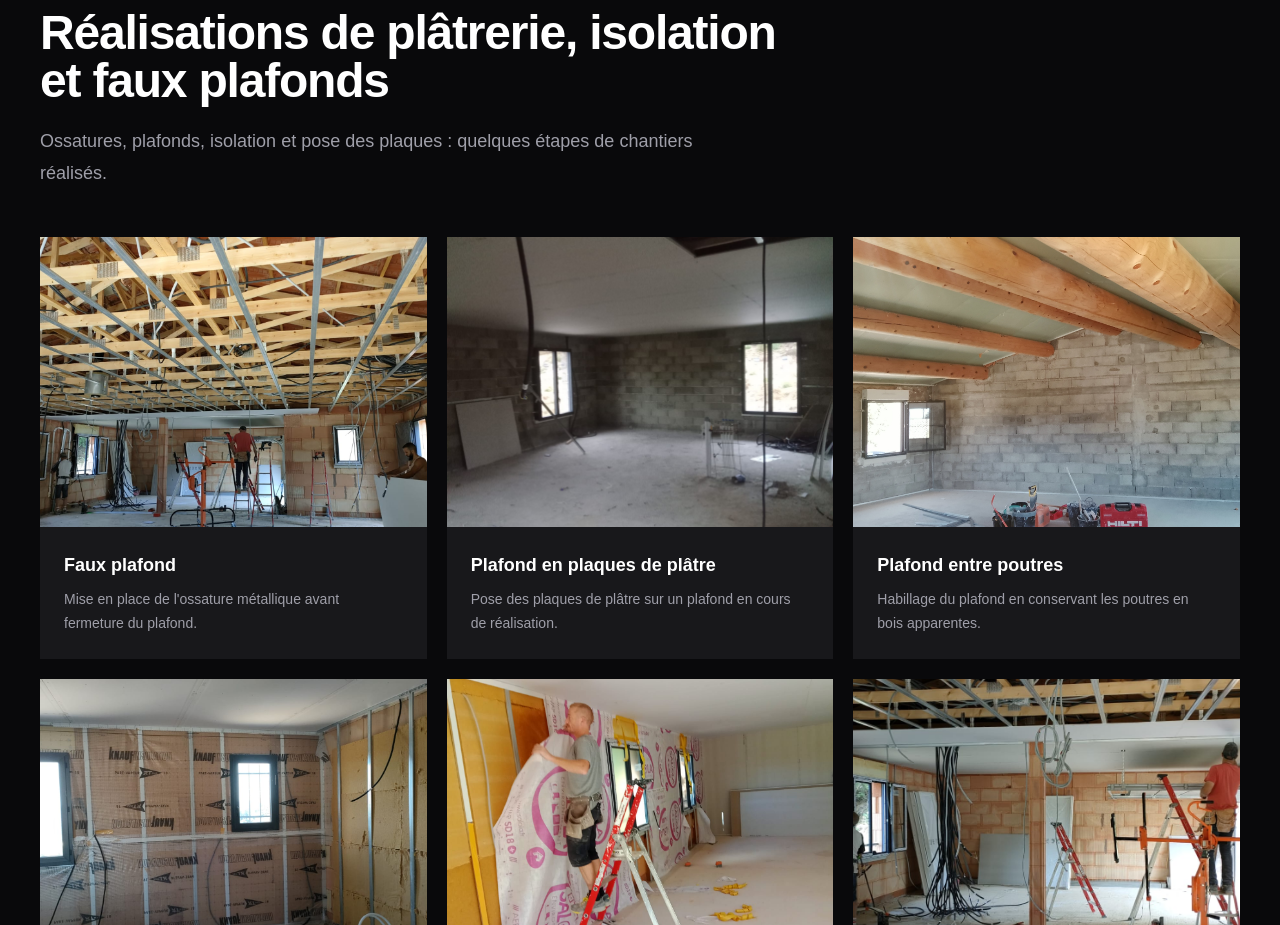
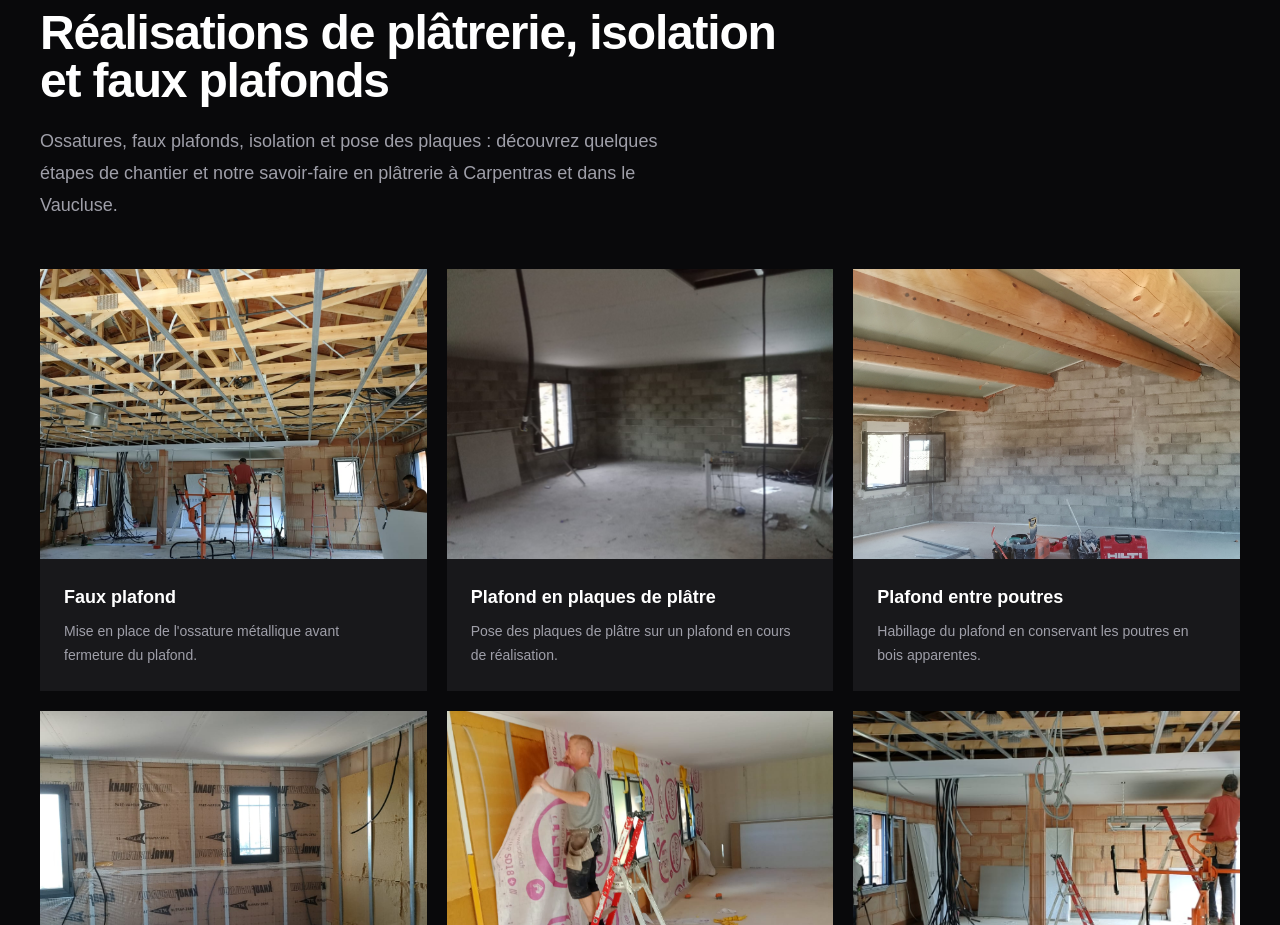
Before and after one commit to grouma84/vaucluse-amenagement-interieur, a Next.js app: page / in a window 1280 px wide. Shown: the part 2460-3385 px from the top of the page. Built offline with nearby package versions, Linux system fonts and the light colour scheme.

Commit message:
Improve local context in projects section

```diff
--- a/src/components/GalleryPreview.tsx
+++ b/src/components/GalleryPreview.tsx
@@ -25,8 +25,7 @@ export function GalleryPreview() {
           </h2>
 
           <p className="mt-5 max-w-2xl text-lg leading-8 text-zinc-400">
-            Ossatures, plafonds, isolation et pose des plaques : quelques étapes
-            de chantiers réalisés.
+            Ossatures, faux plafonds, isolation et pose des plaques : découvrez quelques étapes de chantier et notre savoir-faire en plâtrerie à Carpentras et dans le Vaucluse.
           </p>
 
         </div>
```
